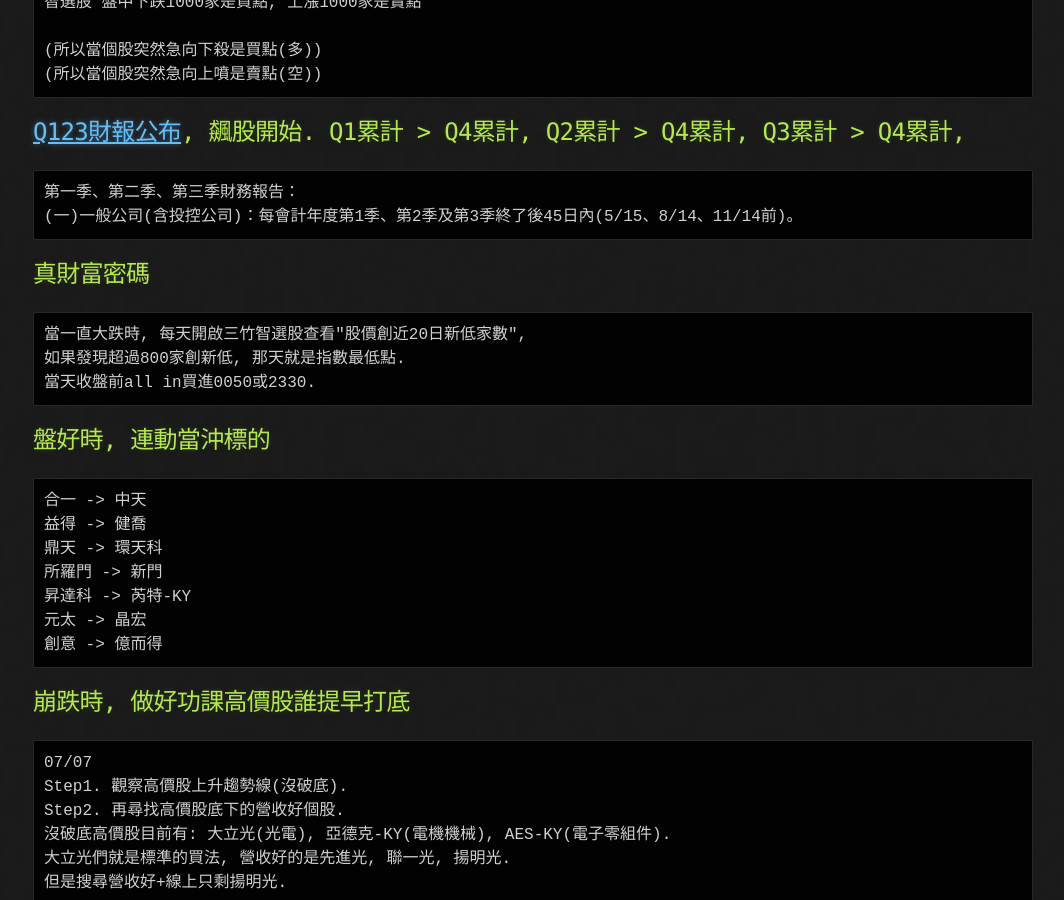
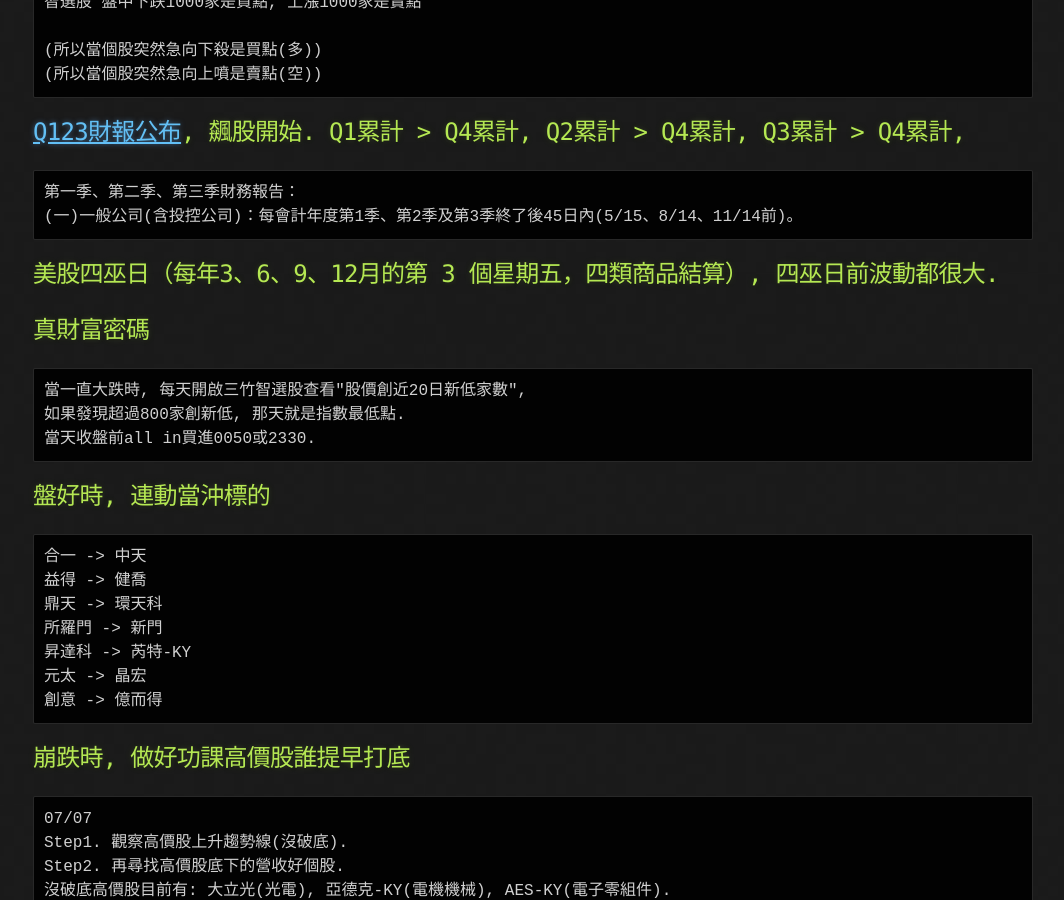
Before and after one commit to lepg5487/Stock_God, a Jekyll site: the page built from experience.md, in a window 1280 px wide and 900 px high, scrolled down 1323 px. Shown: the whole window, without its empty margins (107-1171 px from the left). Built offline with Jekyll 4.4.1, drawn with Linux system fonts in a browser that asks for light colours; our own code applies the rules of GitHub Pages for plain Markdown files.

Commit message:
Update experience.md

````diff
--- a/experience.md
+++ b/experience.md
@@ -49,6 +49,8 @@
 第一季、第二季、第三季財務報告：
 (一)一般公司(含投控公司)：每會計年度第1季、第2季及第3季終了後45日內(5/15、8/14、11/14前)。
 ```
+
+## 美股四巫日（每年3、6、9、12月的第 3 個星期五，四類商品結算）, 四巫日前波動都很大.
 
 ## 真財富密碼
 ```
````
